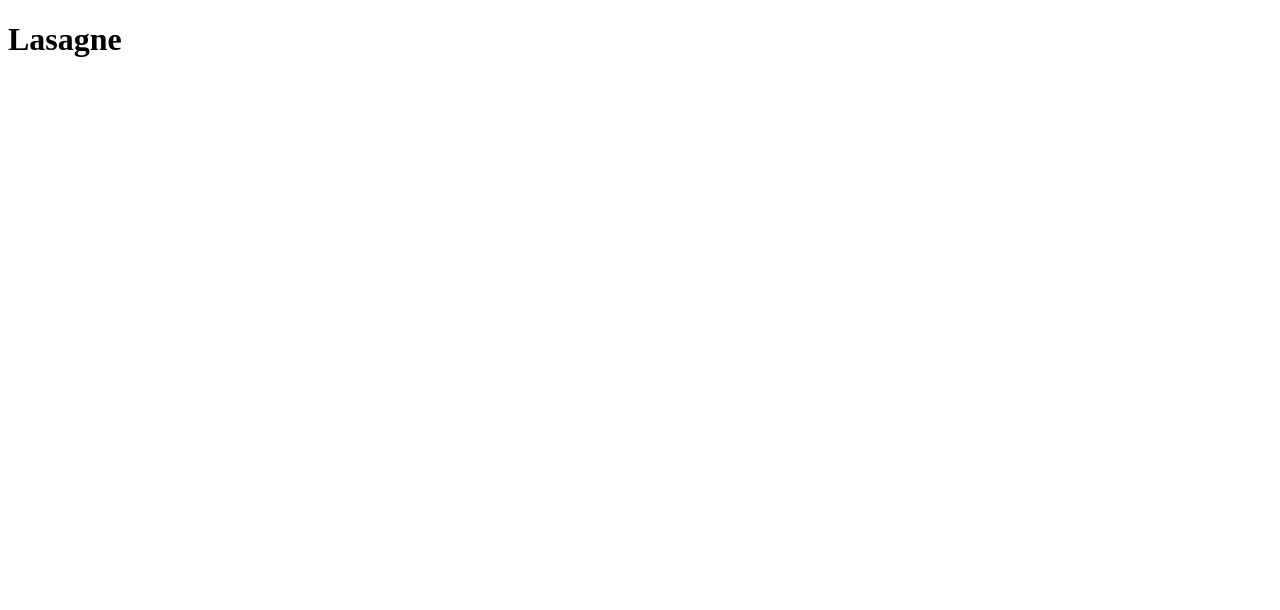
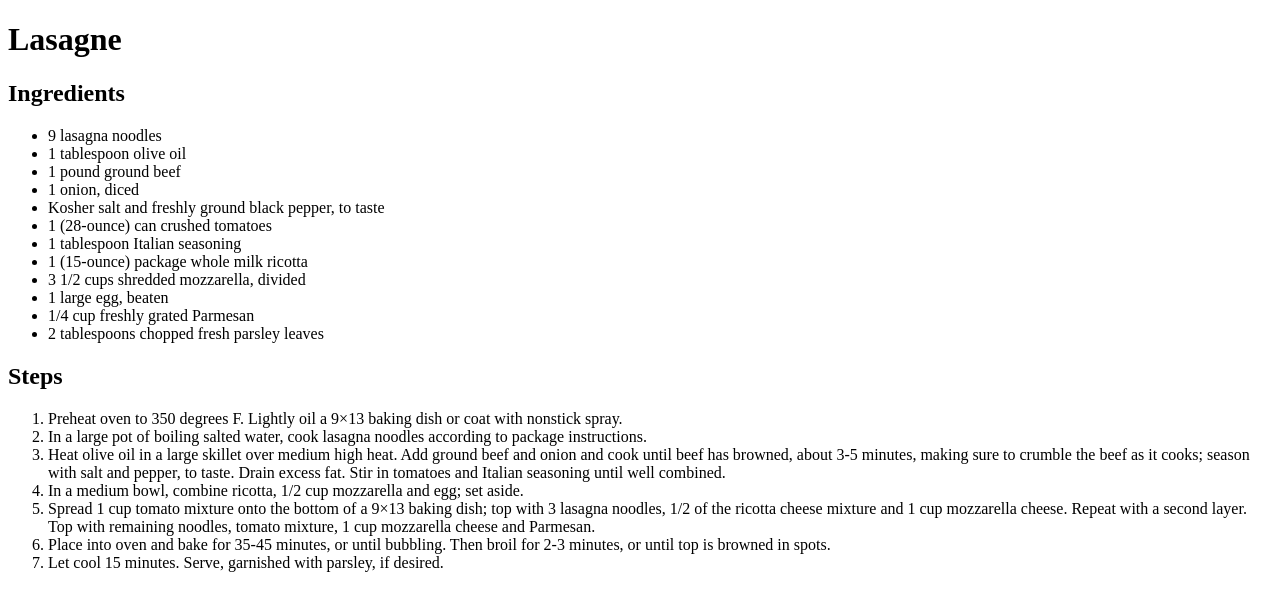
Before and after one commit to CameronM708/odin-recipes, a plain HTML site: page recipes/lasagne.html in a window 1280 px wide. Drawn offline with Linux system fonts and the light colour scheme.

Commit message:
added recipe page

```diff
--- a/recipes/lasagne.html
+++ b/recipes/lasagne.html
@@ -8,5 +8,30 @@
 </head>
 <body>
     <h1>Lasagne</h1>
+    <h2>Ingredients</h2>
+    <ul>
+        <li>9 lasagna noodles</li>
+        <li>1 tablespoon olive oil</li>
+        <li>1 pound ground beef</li>
+        <li>1 onion, diced</li>
+        <li>Kosher salt and freshly ground black pepper, to taste</li>
+        <li>1 (28-ounce) can crushed tomatoes</li>
+        <li>1 tablespoon Italian seasoning</li>
+        <li>1 (15-ounce) package whole milk ricotta</li>
+        <li>3 1/2 cups shredded mozzarella, divided</li>
+        <li>1 large egg, beaten</li>
+        <li>1/4 cup freshly grated Parmesan</li>
+        <li>2 tablespoons chopped fresh parsley leaves</li>
+    </ul>
+    <h2>Steps</h2>
+    <ol>
+        <li>Preheat oven to 350 degrees F. Lightly oil a 9×13 baking dish or coat with nonstick spray.</li>
+        <li>In a large pot of boiling salted water, cook lasagna noodles according to package instructions.</li>
+        <li>Heat olive oil in a large skillet over medium high heat. Add ground beef and onion and cook until beef has browned, about 3-5 minutes, making sure to crumble the beef as it cooks; season with salt and pepper, to taste. Drain excess fat. Stir in tomatoes and Italian seasoning until well combined.</li>
+        <li>In a medium bowl, combine ricotta, 1/2 cup mozzarella and egg; set aside.</li>
+        <li>Spread 1 cup tomato mixture onto the bottom of a 9×13 baking dish; top with 3 lasagna noodles, 1/2 of the ricotta cheese mixture and 1 cup mozzarella cheese. Repeat with a second layer. Top with remaining noodles, tomato mixture, 1 cup mozzarella cheese and Parmesan.</li>
+        <li>Place into oven and bake for 35-45 minutes, or until bubbling. Then broil for 2-3 minutes, or until top is browned in spots.</li>
+        <li>Let cool 15 minutes. Serve, garnished with parsley, if desired.</li>
+    </ol>
 </body>
 </html>
```
